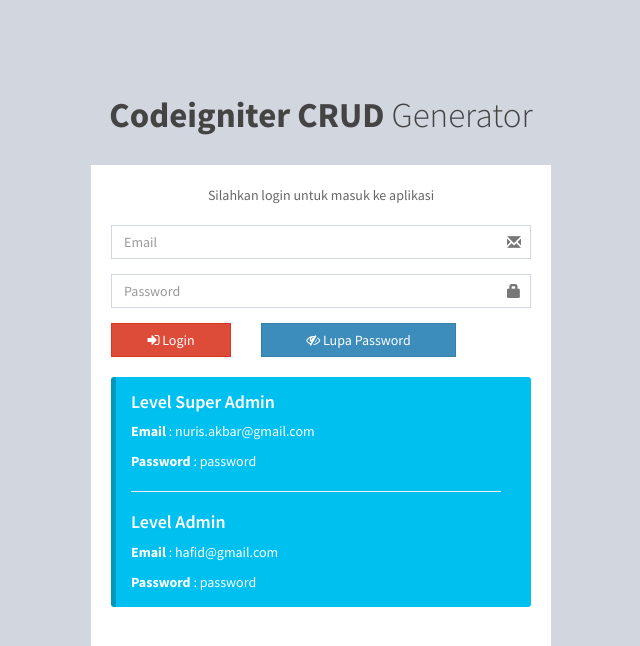
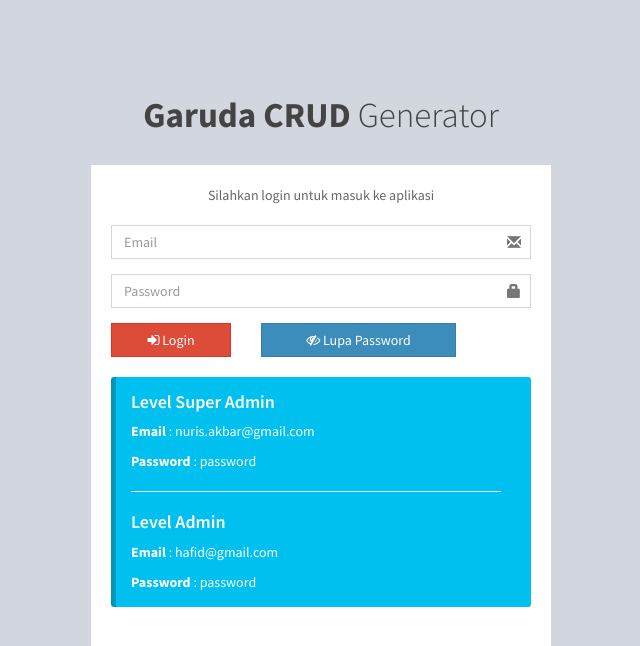
Before and after one commit to nurisakbar/Garuda-CRUD-Generator, a CodeIgniter app: page /yourprojectname/index.php/auth/index in a window 1280 px wide. Shown: the top 646 px of the page, without its empty margins (319-959 px from the left). Run offline with CodeIgniter, Linux system fonts and the light colour scheme.

Commit message:
ubah title

```diff
--- a/application/views/auth/login.php
+++ b/application/views/auth/login.php
@@ -3,7 +3,7 @@
     <head>
         <meta charset="utf-8">
         <meta http-equiv="X-UA-Compatible" content="IE=edge">
-        <title>AdminLTE 2 | Log in</title>
+        <title>Garuda CRUD Generator</title>
         <!-- Tell the browser to be responsive to screen width -->
         <meta content="width=device-width, initial-scale=1, maximum-scale=1, user-scalable=no" name="viewport">
         <!-- Bootstrap 3.3.7 -->
@@ -30,7 +30,7 @@
     <body class="hold-transition login-page">
         <div class="login-box">
             <div class="login-logo">
-                <a href="<?php echo base_url(); ?>/adminlte/index2.html"><b>Codeigniter CRUD</b> Generator</a>
+                <a href="<?php echo base_url(); ?>/adminlte/index2.html"><b>Garuda CRUD</b> Generator</a>
             </div>
             <!-- /.login-logo -->
             <div class="login-box-body">
```
